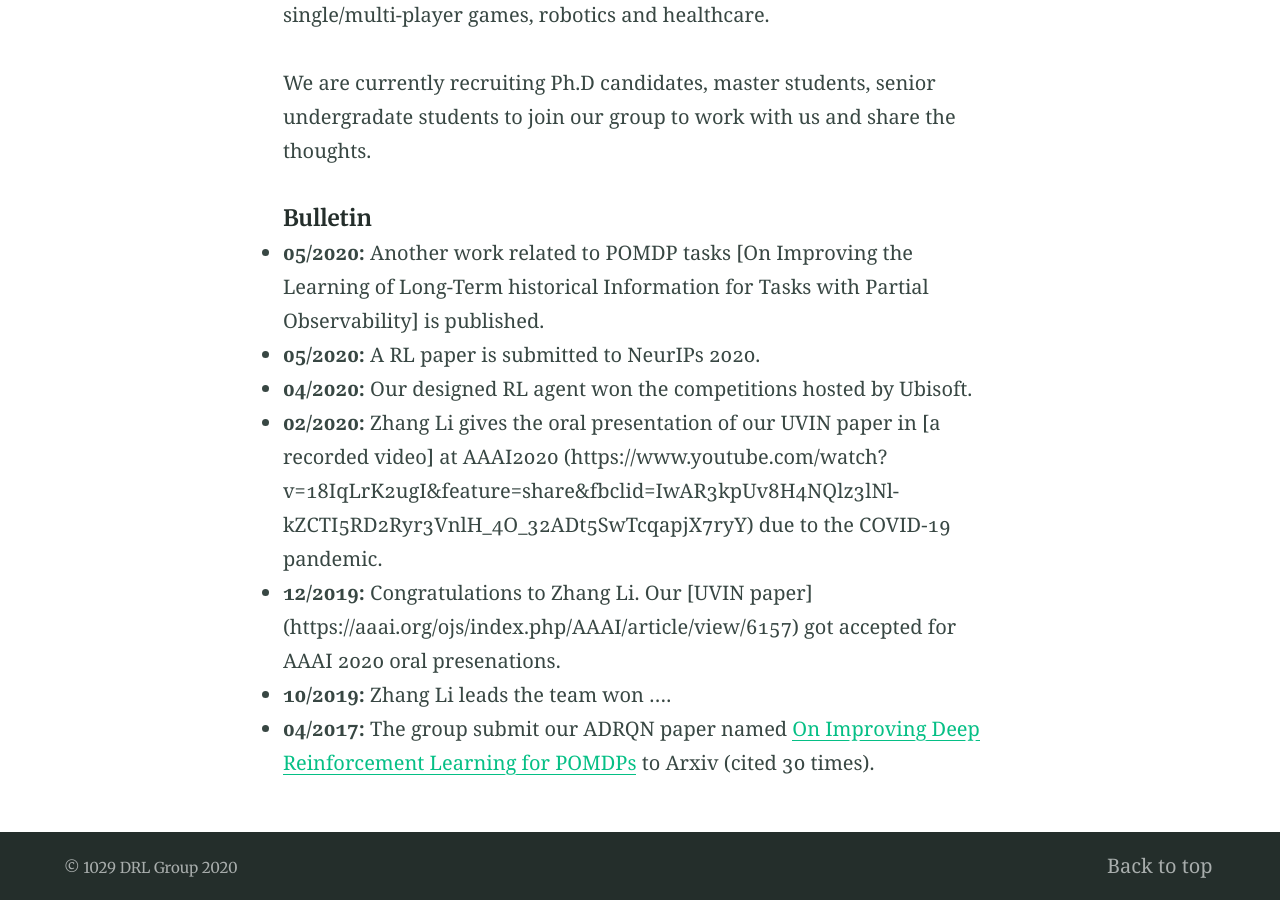
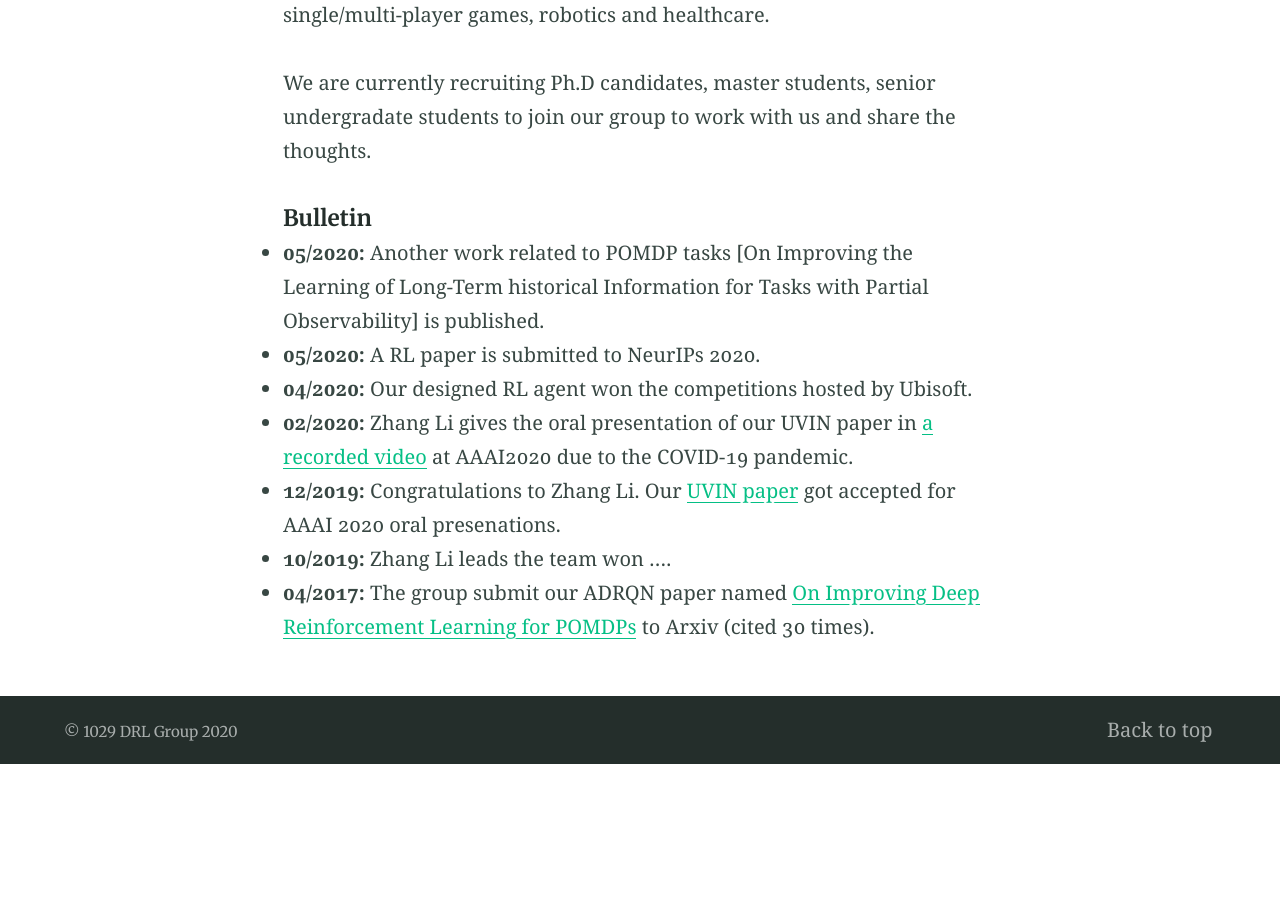
Before and after one commit to nengnengli/bit1029public.github.io, a Jekyll site: the page built from index.md, in a window 1280 px wide and 900 px high, scrolled down 989 px. Built offline with Jekyll 4.4.1, drawn with Linux system fonts in a browser that asks for light colours; after the commit the page ends 1753 px from its top, so only the background shows below that.

Commit message:
Update index.md

```diff
--- a/index.md
+++ b/index.md
@@ -18,7 +18,7 @@ We are currently recruiting Ph.D candidates, master students, senior undergradat
 - **05/2020:** Another work related to POMDP tasks [On Improving the Learning of Long-Term historical Information for Tasks with Partial Observability] is published.
 - **05/2020:** A RL paper is submitted to NeurIPs 2020.
 - **04/2020:** Our designed RL agent won the competitions hosted by Ubisoft.
-- **02/2020:** Zhang Li gives the oral presentation of our UVIN paper in [a recorded video] at AAAI2020 (https://www.youtube.com/watch?v=18IqLrK2ugI&feature=share&fbclid=IwAR3kpUv8H4NQlz3lNl-kZCTI5RD2Ryr3VnlH_4O_32ADt5SwTcqapjX7ryY) due to the COVID-19 pandemic.
-- **12/2019:** Congratulations to Zhang Li. Our [UVIN paper] (https://aaai.org/ojs/index.php/AAAI/article/view/6157) got accepted for AAAI 2020 oral presenations.
+- **02/2020:** Zhang Li gives the oral presentation of our UVIN paper in [a recorded video](https://www.youtube.com/watch?v=18IqLrK2ugI&feature=share&fbclid=IwAR3kpUv8H4NQlz3lNl-kZCTI5RD2Ryr3VnlH_4O_32ADt5SwTcqapjX7ryY) at AAAI2020 due to the COVID-19 pandemic.
+- **12/2019:** Congratulations to Zhang Li. Our [UVIN paper](https://aaai.org/ojs/index.php/AAAI/article/view/6157) got accepted for AAAI 2020 oral presenations.
 - **10/2019:** Zhang Li leads the team won ....
 - **04/2017:** The group submit our ADRQN paper named [On Improving Deep Reinforcement Learning for POMDPs](https://arxiv.org/abs/1704.07978) to Arxiv (cited 30 times).
```
